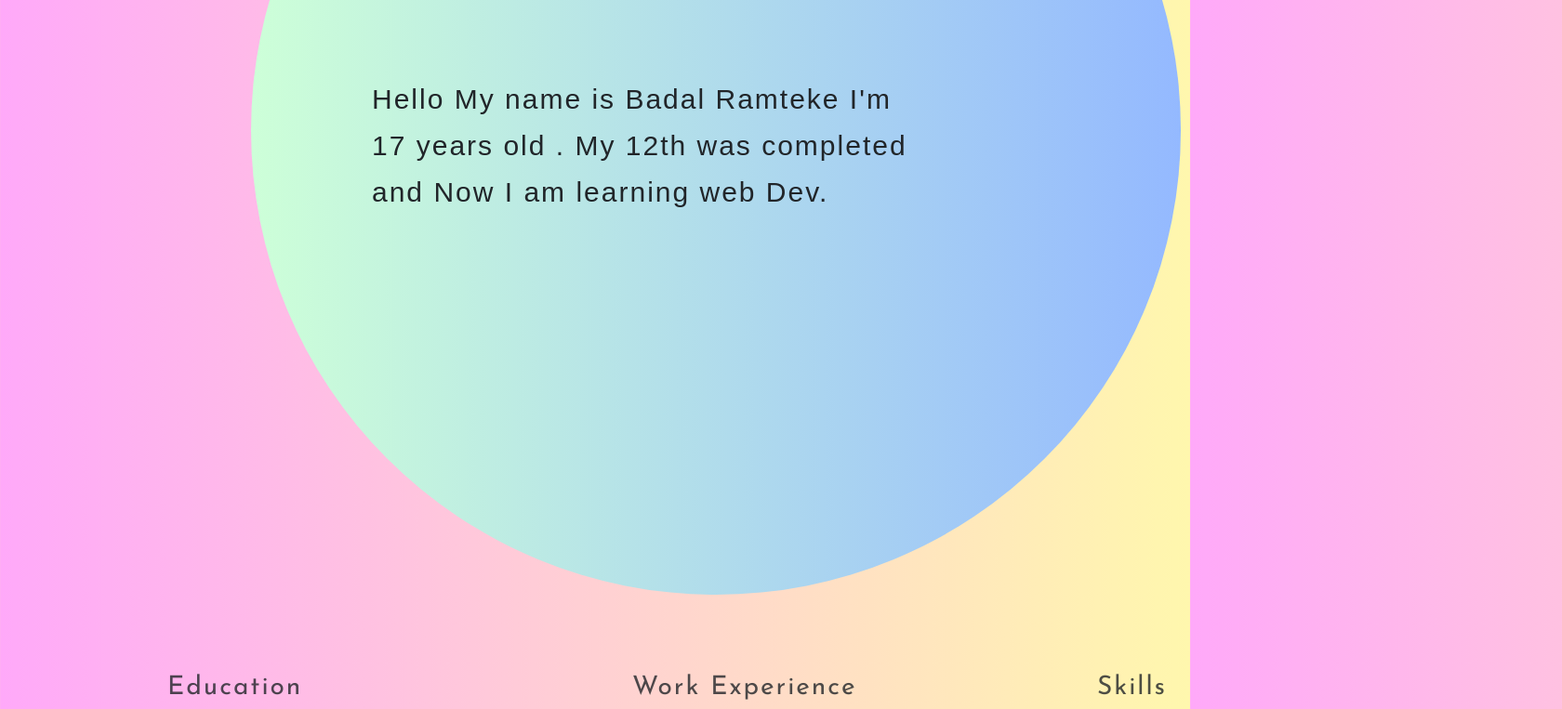
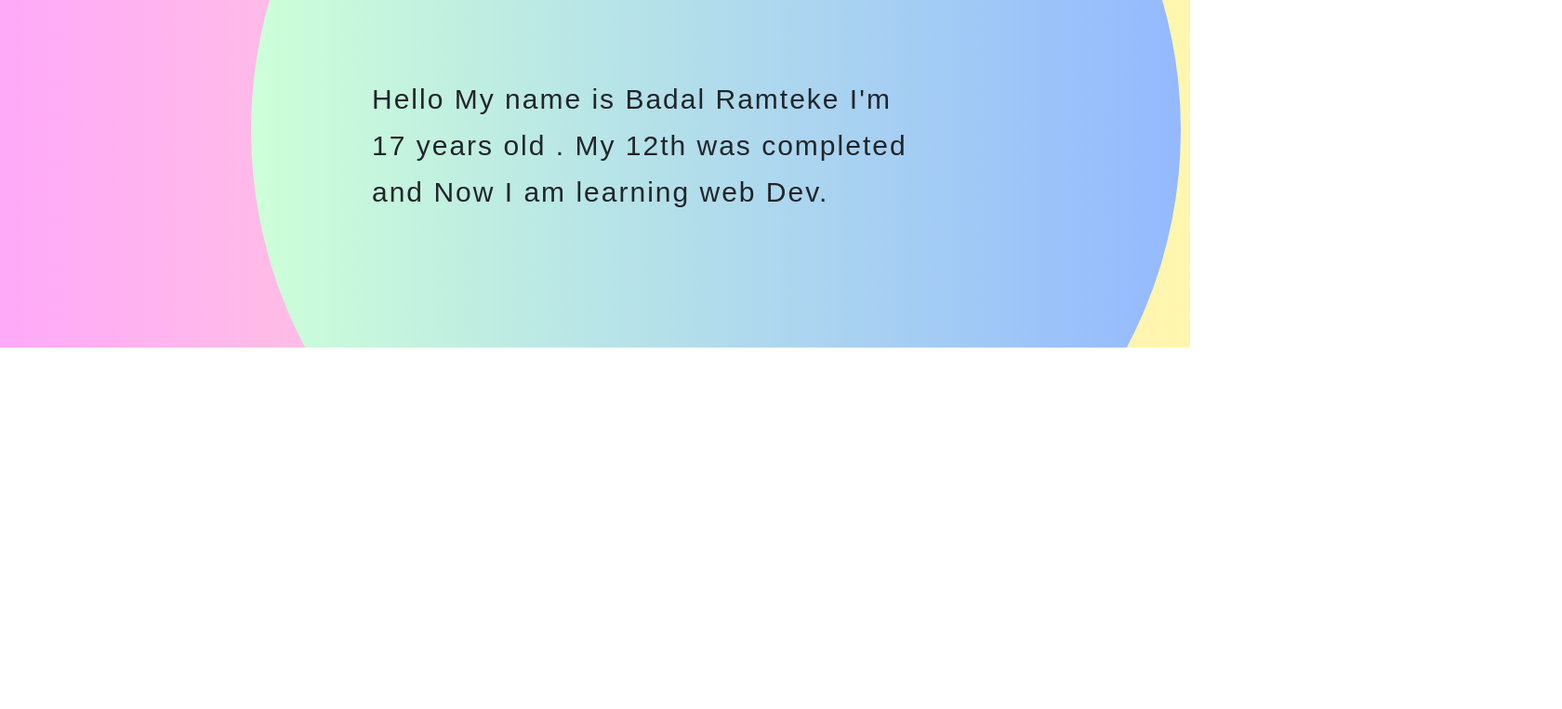
Before and after one commit to badalramteke/personalportfolio, a plain HTML site: page index.html in a window 1280 px wide. Shown: the part 426-1189 px from the top of the page at 93% size, 1680 px wide, since content can reach past the window. After the commit the page ends 800 px from the top, so only its background shows below. Drawn offline with nearby package versions, Linux system fonts and the light colour scheme; a web font is replaced by a local one.

Commit message:
Update style.css

```diff
--- a/style.css
+++ b/style.css
@@ -1,5 +1,15 @@
-body{
+
+*{
+    margin: 0px;
+    padding:0px;
+    box-sizing: border-box;
+}
+
+html,body{
     background-image: linear-gradient(to right,#FFA9F9 ,  #FFF7AD);
+    height:100%;
+    width:100%;
+    overflow-x: hidden;
 
 
 }
```
